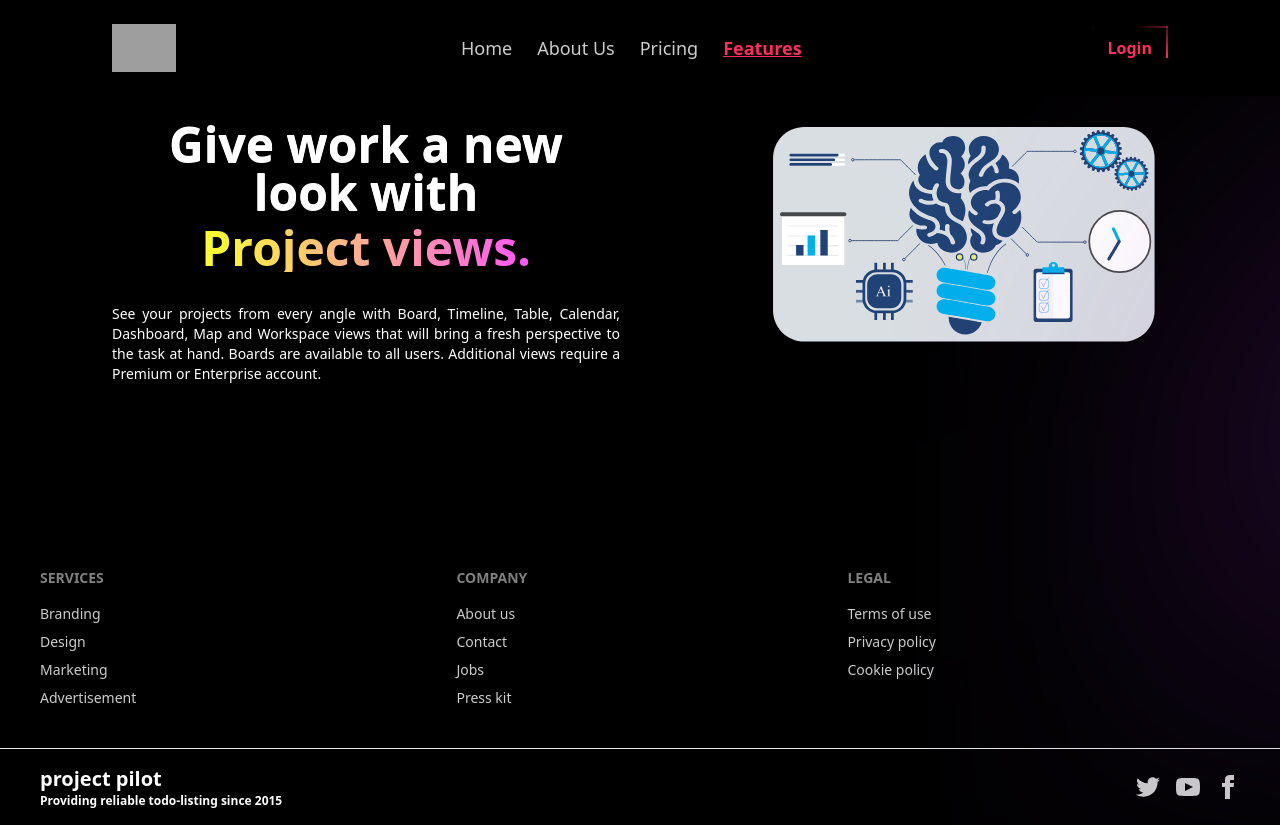
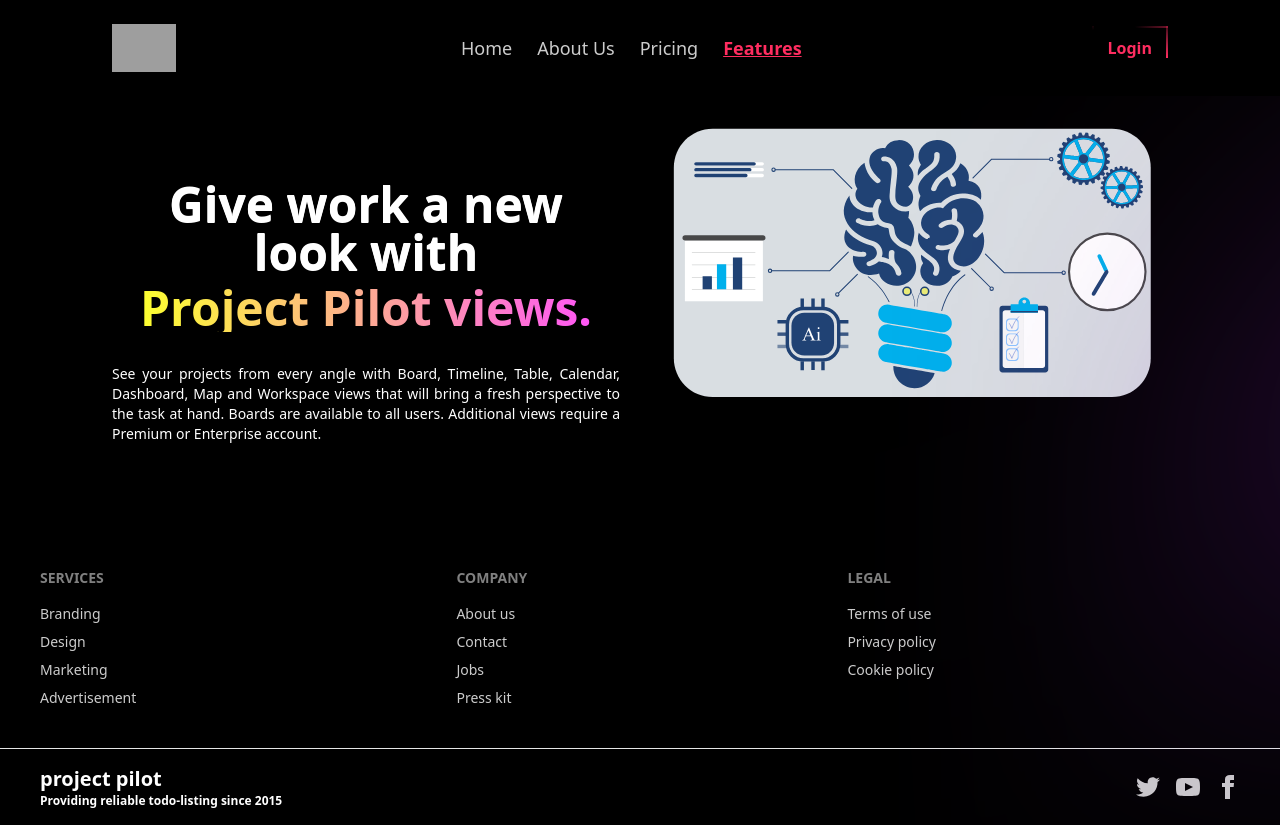
Before and after one commit to Suhanur-Rohoman-Sumon-github/project-pilots-client, a React (Vite) app: page /features in a window 1280 px wide. Shown: the top 825 px of the page. Built offline with nearby package versions, Linux system fonts and the light colour scheme; grey boxes are pictures that could not be loaded.

Commit message:
feature banner styled

```diff
--- a/src/components/FeatureBanner/FeatureBanner.tsx
+++ b/src/components/FeatureBanner/FeatureBanner.tsx
@@ -4,18 +4,18 @@ import features from "../../Assests/Lottie_Animation_file/i7loPmBhJx.json";
 const FeatureBanner = () => {
   return (
     <div>
-      <div className="flex lg:flex-row flex-col-reverse gap-10">
+      <div className="flex lg:flex-row flex-col-reverse items-center justify-between gap-10">
         <div className="basis-1/2 lg:basis-full">
           <Texts
             headerText="Give work a new look with "
-            styledTitle="Project views."
+            styledTitle="Project Pilot views."
             peragraphText="See your projects from every angle with Board, Timeline, Table, Calendar, Dashboard, Map and Workspace views that will bring a fresh perspective to the task at hand.
 
             Boards are available to all users. Additional views require a Premium or Enterprise account."
           />
         </div>
         <div className="basis-1/2 lg:basis-full">
-          <div className="w-full lg:w-4/5 lg:ml-auto h-56  sm:h-96">
+          <div className="w-full h-56  sm:h-96">
             <Lottie animationData={features} loop={true} />
           </div>
         </div>
--- a/src/components/KeepTrackOfTask/KeepTrackOfTask.tsx
+++ b/src/components/KeepTrackOfTask/KeepTrackOfTask.tsx
@@ -15,8 +15,8 @@ const KeepTrackOfTask = () => {
       <div  className="flex justify-between items-center lg:flex-row-reverse flex-col-reverse gap-10 h-[700px] lg:h-[500px]">
         <div className="lg:basis-1/2 basis-full">
           <Texts
-            styledTitle="Task"
-            headerText="Management "
+            styledTitle="Project Pilot"
+            headerText="Management Task with "
             peragraphText="Simplify your life with our user-friendly dashboard. Create, prioritize, and track your tasks hassle-free."
           />
         </div>
--- a/src/components/LottieAnimation/LottieAnimation.tsx
+++ /dev/null
@@ -1,9 +0,0 @@
-const LottieAnimation = () => {
-  return (
-    <div>
-
-    </div>
-  )
-}
-
-export default LottieAnimation
```
